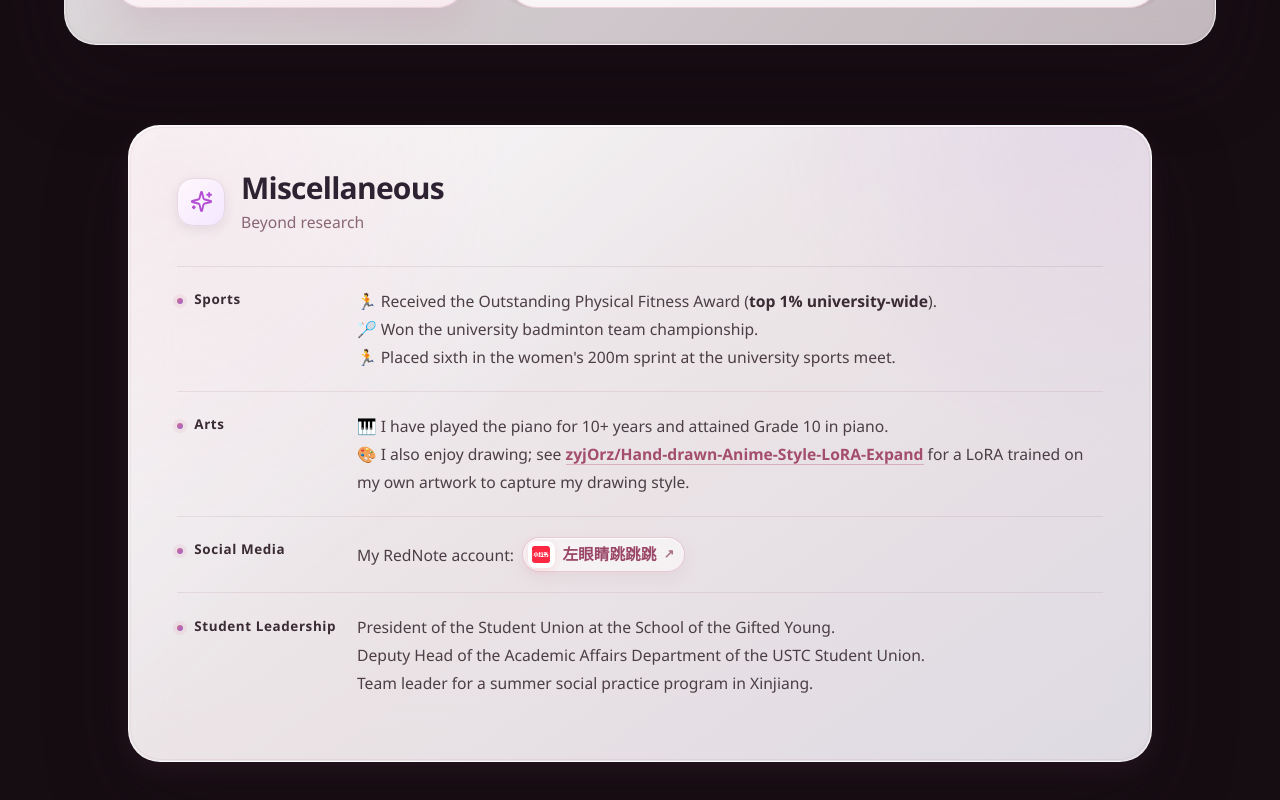
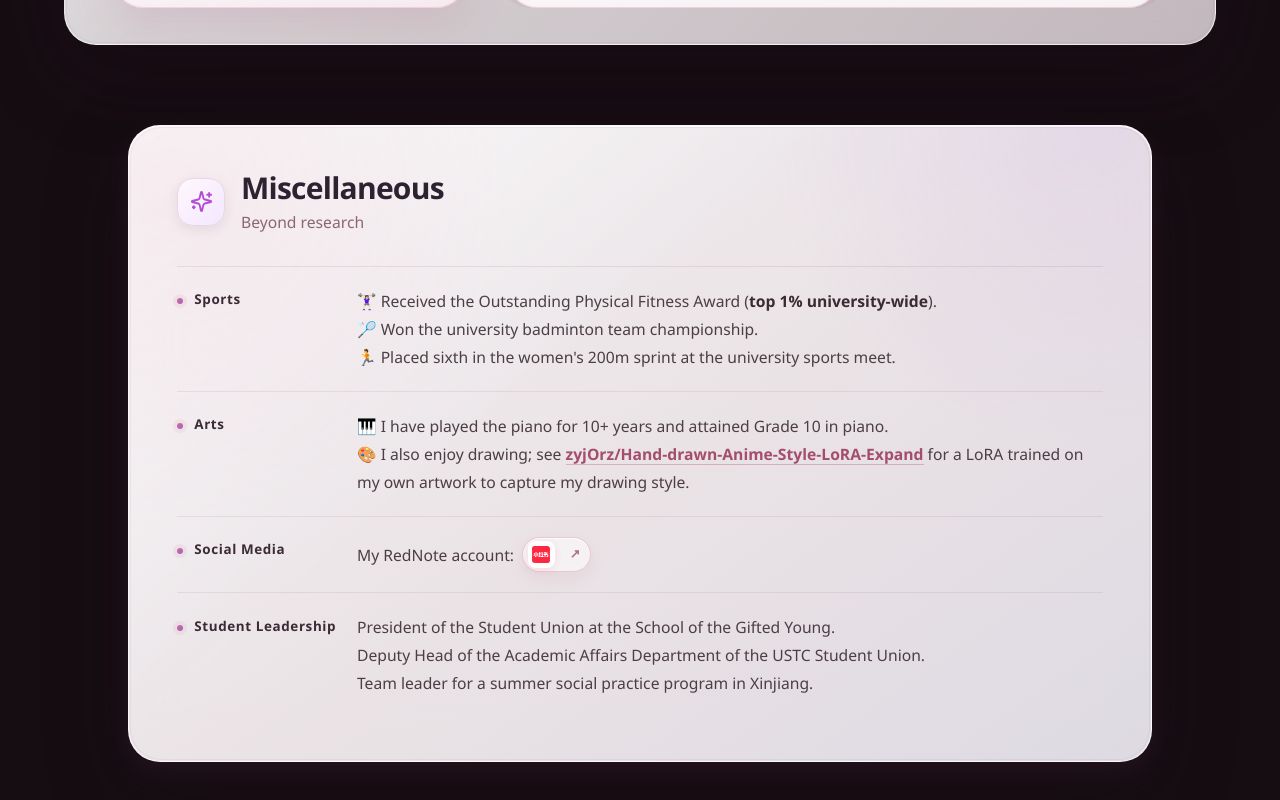
Before and after one commit to zyjOrz/zyjOrz.github.io, a Next.js app: page / in a window 1280 px wide. Shown: the part 3995-4795 px from the top of the page. Built offline with nearby package versions, Linux system fonts and the light colour scheme.

Commit message:
jijizhazha

```diff
--- a/app/MiscellaneousSection.tsx
+++ b/app/MiscellaneousSection.tsx
@@ -48,7 +48,7 @@ export default function MiscellaneousSection() {
 
   <div className="space-y-1.5 text-[0.98rem] leading-7 text-[#4c3e45]">
     <p className="m-0">
-      🏃 Received the Outstanding Physical Fitness Award (
+      🏋🏻‍♀️ Received the Outstanding Physical Fitness Award (
       <span className="font-semibold text-[#3a2b33]">
         top 1% university-wide
       </span>
@@ -108,7 +108,7 @@ export default function MiscellaneousSection() {
               <span className="misc-rednote-mark" aria-hidden="true">
                 <img src="/rednote-xiaohongshu.svg" alt="" width="18" height="18" />
               </span>
-              <span lang="zh-CN">左眼睛跳跳跳</span>
+              <span lang="zh-CN"> </span>
               <span className="misc-external-arrow" aria-hidden="true">↗</span>
             </a>
           </p>
```
